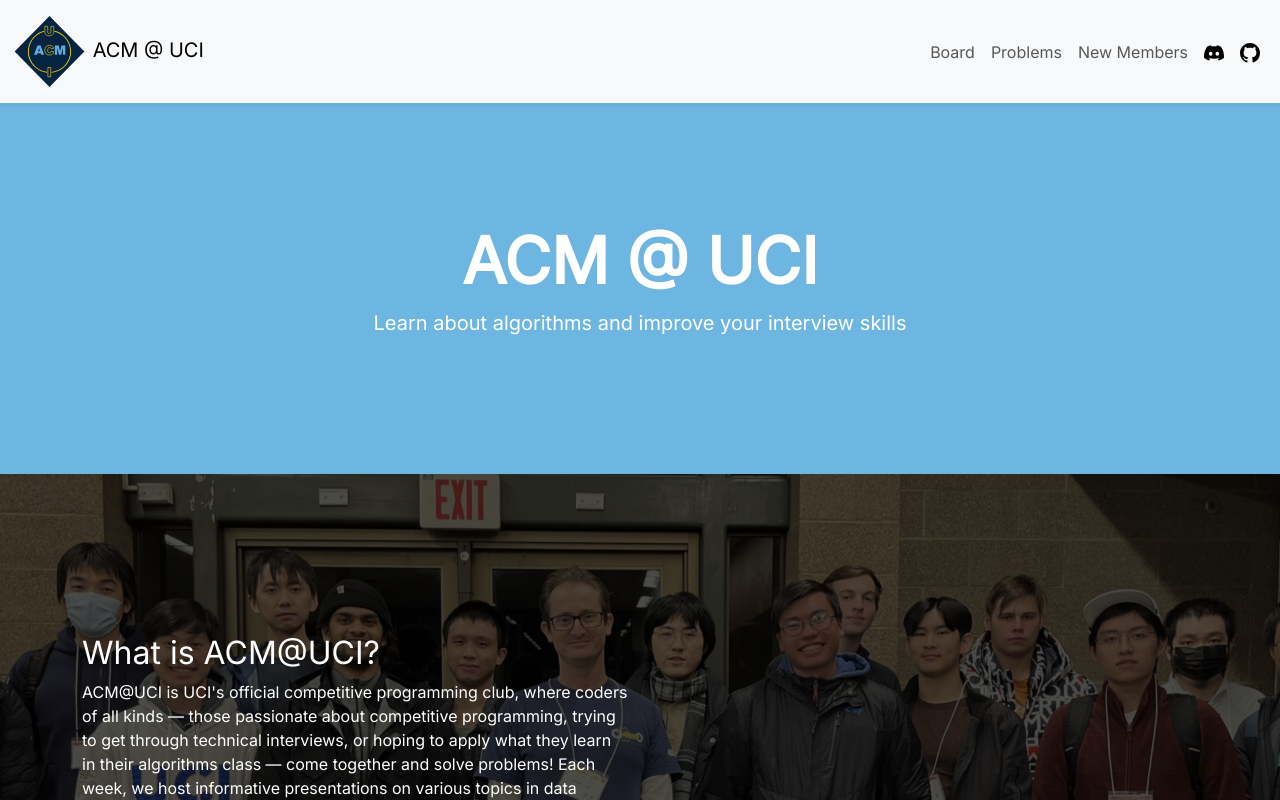
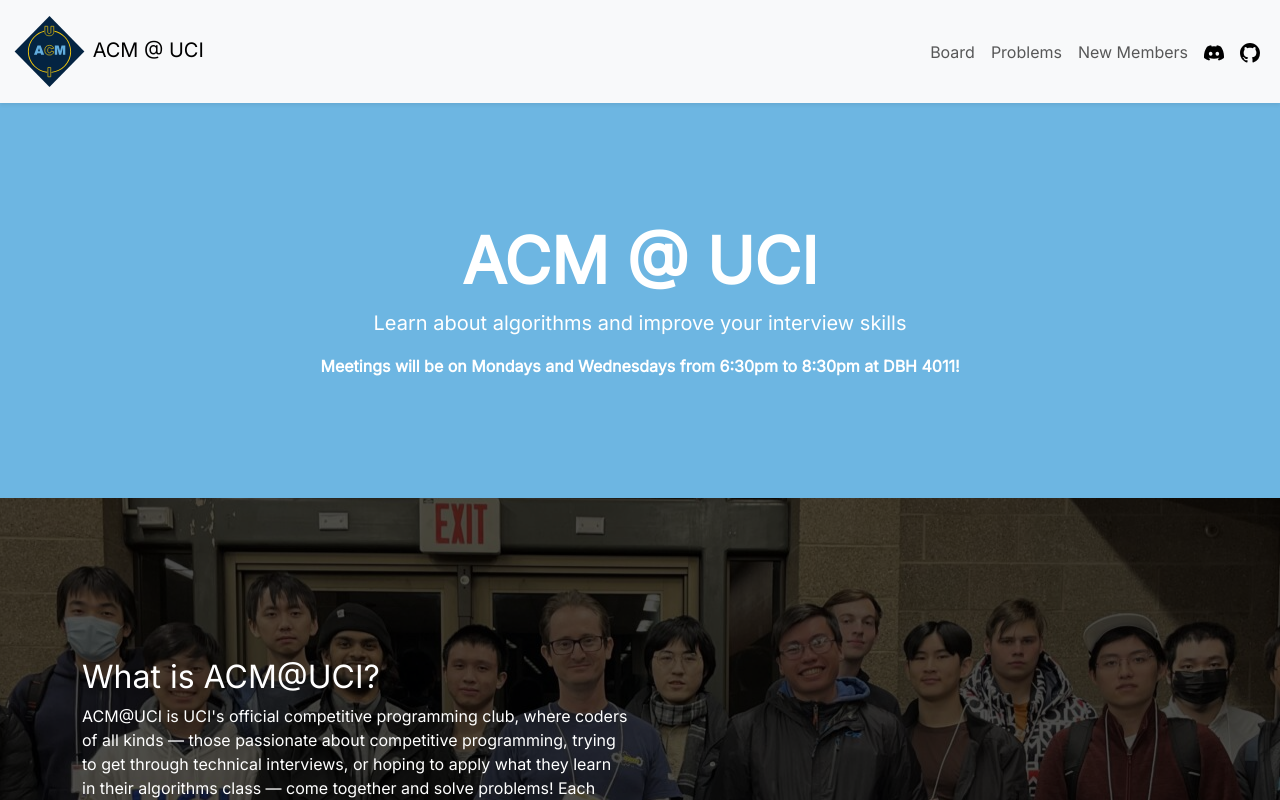
Before and after one commit to ACM-UCI/acm-uci.org, a Next.js app in the folder apps/web/: page / in a window 1280 px wide. Shown: the top 800 px of the page. Built offline with nearby package versions, Linux system fonts and the light colour scheme.

Commit message:
Added meeting times

```diff
--- a/apps/web/components/Header/Header.tsx
+++ b/apps/web/components/Header/Header.tsx
@@ -1,3 +1,4 @@
+import { PropsWithChildren } from "react";
 import styles from "./Header.module.scss";
 
 interface HeaderProps {
@@ -5,11 +6,16 @@
     subHeaderText: string;
 }
 
-export default function Header({ headerText, subHeaderText }: HeaderProps) {
+export default function Header({
+    headerText,
+    subHeaderText,
+    children,
+}: PropsWithChildren<HeaderProps>) {
     return (
         <div className={styles.header}>
             <h1>{headerText}</h1>
             <p>{subHeaderText}</p>
+            {children}
         </div>
     );
 }
--- a/apps/web/pages/index.tsx
+++ b/apps/web/pages/index.tsx
@@ -1,4 +1,4 @@
-import Head from 'next/head';
+import Head from "next/head";
 import About from "../components/About/About";
 import Header from "../components/Header/Header";
 
@@ -11,7 +11,12 @@
             <Header
                 headerText="ACM @ UCI"
                 subHeaderText="Learn about algorithms and improve your interview skills"
-      />
+            >
+                <strong>
+                    Meetings will be on Mondays and Wednesdays from 6:30pm to
+                    8:30pm at DBH 4011!
+                </strong>
+            </Header>
             <About />
         </>
     );
```
Lines whose indentation alone changed are shown as unchanged.
